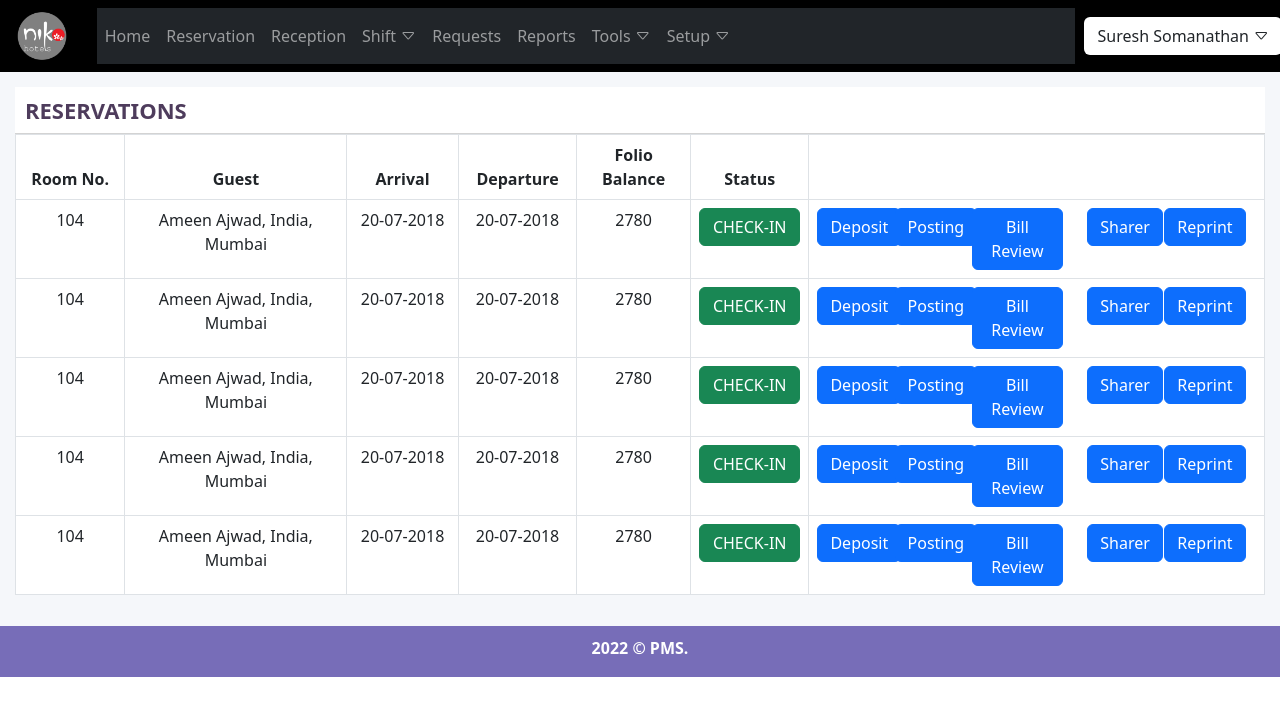
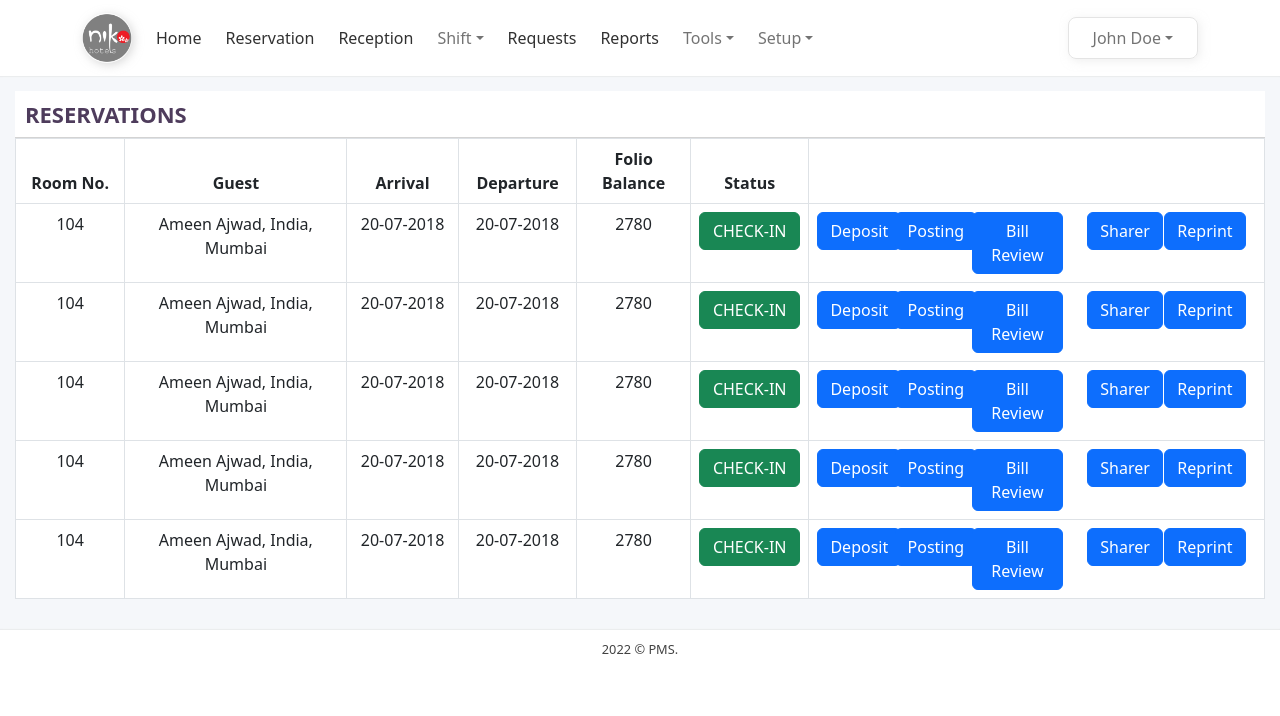
Before and after one commit to indocosmo-projects/PMS-Prototype, a React (Create React App) app: page /reception in a window 1280 px wide. Shown: the top 716 px of the page. Built offline with nearby package versions, Linux system fonts and the light colour scheme.

Commit message:
Nav edits
Navigation bar edits

```diff
--- a/src/component/Common/Footer.css
+++ b/src/component/Common/Footer.css
@@ -1,7 +1,9 @@
 .footer{
-    background-color: rgb(119, 109, 184);
+    font-size: .8em;
+    background-color: rgb(255, 255, 255);
     padding: 1px;
     padding-top : 10px;
-    color : white;
-    font-weight: bolder;
+    color : rgb(66, 66, 66);
+    box-shadow:  0 -1px 1px 0 rgba(219, 219, 219, 0.4);
+
 }
--- a/src/component/Common/Navigation.css
+++ b/src/component/Common/Navigation.css
@@ -1,11 +1,59 @@
-.navbar{
-    background-color: black;
+
+:root {
+    --grey: #6b6b6b;
+    --light-grey: #e4e4e4;
+    --white: #ffffff;
+  }
+
+.container{
+    margin: 0;
 }
 
+.grey{
+    color: var(--grey);
+}
+.red{
+    color: rgb(204, 12, 12);
+}
+.hover-cursor{
+    cursor: pointer;
+}
+.navbar{
+    display: flex;
+    justify-content: center;
+    background-color: var(--white) !important;
+    box-shadow:  0 1px 1px 0 rgba(219, 219, 219, 0.4);
+}
+
+.logo-cover{
+    height : 50px;
+    width : 50px;
+    border-radius: 5em;
+    box-shadow:  2px 2px 10px 0 rgba(179, 179, 179, 0.5);
+
+}
 .logo{
     background : url("../../assets/niko.png");
     height : 50px;
     width : 50px;
+}
+
+
+.profile-btn{
+    padding: 0em  1em;
+    border-radius: .5em;
+    align-self: center;
+    box-shadow:  2px 2px 10px 0 rgba(223, 223, 223, 0.5);
+    border: .01em solid var(--light-grey);
+    transition: .2s ease;
+}
+.profile-btn:hover{
+    transform: scale(1.1);
+    padding: 0em  1em;
+    border-radius: .5em;
+    align-self: center;
+    box-shadow:  2px 2px 10px 0 rgba(223, 223, 223, 0.5);
+    border: .01em solid var(--light-grey);
 }
 
 
@@ -24,19 +72,20 @@
 
 .userdropdown{
     position : absolute;
-    height: 160px;
+    /* height: 100px; */
     width: 300px;
-    border-radius : 5px;
+    border-radius:1em !important;
     top : 60px;
     right: 25px;
     z-index: 100;
 }
 
 .uslink{
-    color: rgb(218, 206, 206);
+    color: rgb(199, 199, 199);
     font-size: 14px;
     font-weight: bold;
 }
+
 .uslinklog{
     color: white;
     font-size: 18px;
@@ -55,12 +104,15 @@
 
 .logout{
     color: white;
-    height : 50%;
+    height : 30%;
     width : 100%;
-    background-color: rgb(164, 240, 94);
+    background-color: rgb(54, 54, 54);
     box-sizing: border-box;
-    border-bottom-left-radius: 10px;
-    border-bottom-right-radius: 10px;
+    border-radius:0 0 1em 1em;
+}
+.logout:hover{
+    color: white;
+    background-color: rgb(216, 37, 31);
 }
 
 .iconsize{
@@ -68,19 +120,35 @@
 }
 
 .iconsizelog{
-    font-size : 30px;
+    font-size : 18px;
 }
 
 .padding{
     padding : 10px;
 }
 
+.nlink{
+    color: rgb(49, 49, 49);
+    font-weight: 500;
+}
 .nlink:hover{
-    background-color: red;
+    /* border-bottom: solid 1em rgb(173, 173, 173); */
     opacity: 1 ;
+    color: rgb(11, 93, 121);
+    background-color: rgb(245, 245, 245);
+    border-radius: .5em;
 }
 
 .marginzero{
     margin: 0px;
     padding : 0px;
 }
+
+
+div[role='menu'] {
+    visibility: hidden;
+}
+
+div[role='menu'].visible {
+    visibility: visible;
+}
--- /dev/null
+++ b/src/component/Common/Navigationbar.js
@@ -0,0 +1,78 @@
+import Container from 'react-bootstrap/Container';
+import Nav from 'react-bootstrap/Nav';
+import Navbar from 'react-bootstrap/Navbar';
+import NavDropdown from 'react-bootstrap/NavDropdown';
+import {Link} from 'react-router-dom';
+import logo from '../../assets/niko.png';
+import './Navigation.css';
+
+
+function NavigationBar() {
+  return (
+    <Navbar bg="light" expand="md">
+      <Container>
+
+        <Navbar.Brand href="#home"><div className='logo-cover'><img src={logo} className="logo" /></div></Navbar.Brand>
+        <Navbar.Toggle aria-controls="basic-navbar-nav" />
+
+        <Navbar.Collapse id="basic-navbar-nav">
+          <Nav className="me-auto gap-2">
+            <Nav.Link className="nlink" eventKey="1" as={Link} to="/home">Home</Nav.Link>
+            <Nav.Link className="nlink" eventKey="2" as={Link} to="/reservation">Reservation</Nav.Link>
+            <Nav.Link className="nlink" eventKey="3" as={Link} to="/reception">Reception</Nav.Link>
+            <NavDropdown title="Shift" id="basic-nav-dropdown">
+              <NavDropdown.Item href="#action/3.1">Action</NavDropdown.Item>
+              <NavDropdown.Item href="#action/3.2">Another action</NavDropdown.Item>
+              <NavDropdown.Item href="#action/3.3">Something</NavDropdown.Item>
+              <NavDropdown.Divider />
+              <NavDropdown.Item href="#action/3.4">
+                Separated link
+              </NavDropdown.Item>
+            </NavDropdown>
+
+            <Nav.Link className="nlink" eventKey="5" as={Link} to="/requests">Requests</Nav.Link>
+            <Nav.Link className="nlink" eventKey="6" as={Link} to="/reports">Reports</Nav.Link>
+
+            <NavDropdown title="Tools" id="basic-nav-dropdown">
+              <NavDropdown.Item href="#action/3.1">Action</NavDropdown.Item>
+              <NavDropdown.Item href="#action/3.2">Another action</NavDropdown.Item>
+              <NavDropdown.Item href="#action/3.3">Something</NavDropdown.Item>
+              <NavDropdown.Divider />
+              <NavDropdown.Item href="#action/3.4">
+                Separated link
+              </NavDropdown.Item>
+            </NavDropdown>
+
+            <NavDropdown title="Setup" id="basic-nav-dropdown">
+              <NavDropdown.Item href="#action/3.1">Action</NavDropdown.Item>
+              <NavDropdown.Item href="#action/3.2">Another action</NavDropdown.Item>
+              <NavDropdown.Item href="#action/3.3">Something</NavDropdown.Item>
+              <NavDropdown.Divider />
+              <NavDropdown.Item href="#action/3.4">
+                Separated link
+              </NavDropdown.Item>
+            </NavDropdown>
+
+          </Nav>
+
+          <Nav className='profile-btn'>
+          <NavDropdown  title="John Doe" id="basic-nav-dropdown">
+              <NavDropdown.Item href="#action/3.1"><i className="grey bi bi-person-fill me-2"></i>Profile</NavDropdown.Item>
+              <NavDropdown.Item href="#action/3.2"><i className="grey bi bi-bell-fill me-2"></i>Notifications</NavDropdown.Item>
+              <NavDropdown.Item href="#action/3.3"><i className="grey bi bi-gear-fill me-2"></i>Settings</NavDropdown.Item>
+              <NavDropdown.Divider />
+              <NavDropdown.Item href="#action/3.4" className='red'><i class="bi bi-box-arrow-right me-2"></i>Logout</NavDropdown.Item>
+            </NavDropdown>
+            </Nav>
+
+        </Navbar.Collapse>
+
+
+      </Container>
+
+    </Navbar>
+
+  );
+}
+
+export default NavigationBar;
--- a/src/component/Common/Navigationbar.jsx
+++ b/src/component/Common/Navigationbar_old.jsx
@@ -32,9 +32,9 @@ class Navigationbar extends React.Component {
                                         <p>Notification</p>
                                     </div>
                                 </div>
-                                <div className="logout text-white">
-                                    <div><i class="bi bi-key-fill iconsizelog"></i></div>
-                                    <p className="uslinklog">LOGOUT</p>
+                                <div className="logout text-white d-flex justify-content-center uslinklog">
+                                    <div className="d-flex flex-row pt-3"><i className="bi bi-key-fill iconsizelog me-2"></i> <p>LOGOUT</p></div>
+
                                 </div>
                          </div>
             );
@@ -45,36 +45,32 @@ class Navigationbar extends React.Component {
     render() {
 
         return(
-            <div  >
-                <div className="row navbar " >
-                    <div className="col-sm-1">
-                        <img src={logo} className="logo" />
-                    </div>
-                    <div className="col-sm-9 marginzero" >
-                    <Navbar collapseOnSelect expand="sm" bg="dark" variant="dark" >
+            <div className="container" >
+                <div className="row navbar" >
+                    <Navbar collapseOnSelect expand="md" bg="" variant="light" className='p-2 d-flex '>
+                    <img src={logo} className="logo" />
                         <Navbar.Toggle aria-controls="navbarScroll" data-bs-target="#navbarScroll" />
                             <Navbar.Collapse id="navbarScroll">
-                                <Nav>
+                                <Nav className='gap-1 ms-3'>
                                     <NavLink className="nlink" eventKey="1" as={Link} to="/home">Home</NavLink>
                                     <NavLink className="nlink" eventKey="2" as={Link} to="/reservation">Reservation</NavLink>
                                     <NavLink className="nlink" eventKey="3" as={Link} to="/reception">Reception</NavLink>
-                                    <NavLink className="nlink" eventKey="4" as={Link} to="/shift">Shift <i class="bi bi-caret-down"></i></NavLink>
+                                    <NavLink className="nlink" eventKey="4" as={Link} to="/shift">Shift <i class="bi bi-chevron-down"></i></NavLink>
                                     <NavLink className="nlink" eventKey="5" as={Link} to="/requests">Requests</NavLink>
                                     <NavLink className="nlink" eventKey="6" as={Link} to="/reports">Reports</NavLink>
-                                    <NavLink className="nlink" eventKey="7" as={Link} to="/tools">Tools <i class="bi bi-caret-down"></i></NavLink>
-                                    <NavLink className="nlink" eventKey="8" as={Link} to="/setup">Setup <i class="bi bi-caret-down"></i></NavLink>
+                                    <NavLink className="nlink" eventKey="7" as={Link} to="/tools">Tools <i class="bi bi-chevron-down"></i></NavLink>
+                                    <NavLink className="nlink" eventKey="8" as={Link} to="/setup">Setup <i class="bi bi-chevron-down"></i></NavLink>
                                 </Nav>
+
                             </Navbar.Collapse>
+                            <button className="profile-btn bg-white btn" onClick={() => this.setState({ dropdownindex : 1})}>Suresh Somanathan
+                                <i class="bi bi-caret-down-fill"></i></button>
+                                 {this.dropdown()}
                     </Navbar>
-                    </div>
-                    <div className="col-sm-2 user marginzero">
-                         <button className="bg-white btn" onClick={() => this.setState({ dropdownindex : 1})}
-                         >Suresh Somanathan <i class="bi bi-caret-down"></i></button>
-                         {this.dropdown()}
+
                     </div>
                 </div>
 
-            </div>
         );
     }
 }
```
Also changed, not shown: package.json (+7 -1 lines), 2 other files (tests, documents, lock files or other folders).
